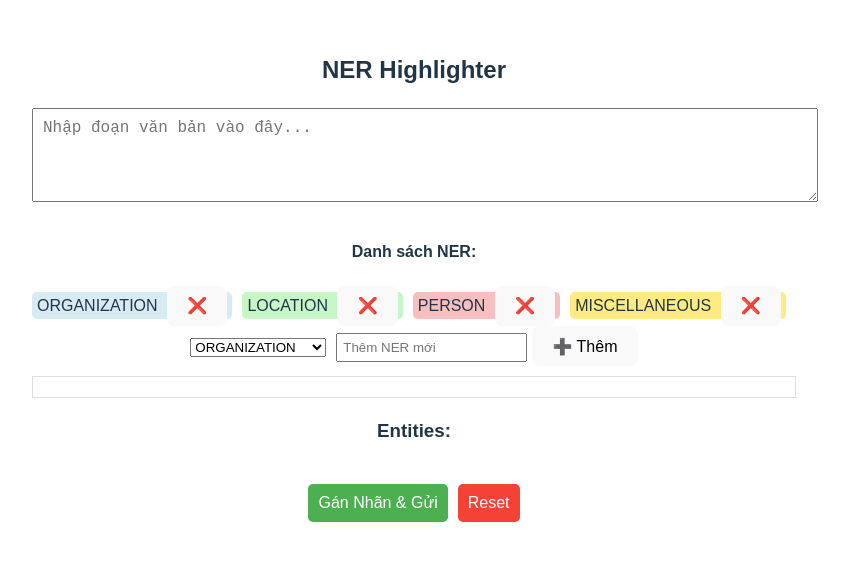
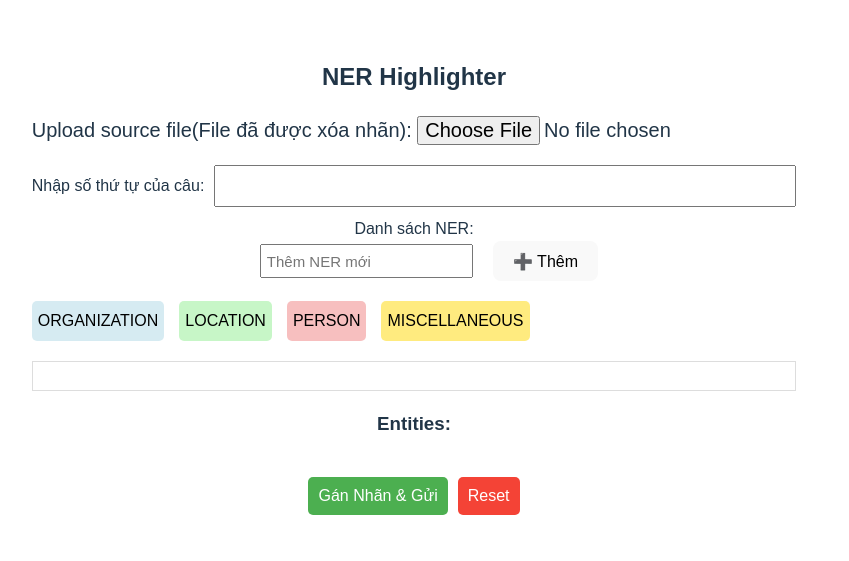
Before and after one commit to tamchamchi/CS321, a React (Vite) app in the folder client/: page / in a window 1280 px wide. Shown: the part 123-684 px from the top of the page, without its empty margins (226-1075 px from the left). Built offline with nearby package versions, Linux system fonts and the light colour scheme.

Commit message:
update interface

```diff
--- a/client/package.json
+++ b/client/package.json
@@ -10,6 +10,7 @@
     "preview": "vite preview"
   },
   "dependencies": {
+    "papaparse": "^5.5.2",
     "react": "^19.0.0",
     "react-dom": "^19.0.0"
   },
--- /dev/null
+++ b/client/src/pages/HightLightNER/CSVReader.jsx
@@ -0,0 +1,36 @@
+// CsvReader.js
+import Papa from "papaparse";
+
+const CSVReader = ({onCsvDataUpdate}) => {
+
+
+   // Hàm để đọc và parse file CSV
+  const handleFileUpload = (event) => {
+   const file = event.target.files[0];
+   Papa.parse(file, {
+     complete: (result) => {
+       const dataObj = result.data.reduce((acc, [index, content]) => {
+         acc[index.trim()] = content.trim();
+         return acc;
+       }, {});
+       onCsvDataUpdate(dataObj); // Gửi dữ liệu CSV lên component cha
+     },
+     skipEmptyLines: true,
+   });
+ };
+
+   return (
+      <div style={{height: "50px", fontSize: "20px"}}>
+      <label>Upload source file(File đã được xóa nhãn):  </label>
+     {/* Thêm input để upload file */}
+     <input
+       type="file"
+       accept=".csv"
+       onChange={handleFileUpload}
+       style={{ marginBottom: "10px", fontSize: "20px" }}
+     />
+   </div>
+   );
+ };
+
+ export default CSVReader;
--- a/client/src/pages/HightLightNER/HighLightText.jsx
+++ b/client/src/pages/HightLightNER/HighLightText.jsx
@@ -1,12 +1,15 @@
 const HighlightText = ({ text, handleSelection }) => (
    <div
      style={{
-             position: "relative",
+       minHeight: "30px",
        fontSize: "18px",
        border: "1px solid #ddd",
        padding: "10px",
        marginTop: "10px",
-             whiteSpace: "pre-wrap",
+       whiteSpace: "pre-wrap", // Giữ xuống dòng với đoạn văn bản dài
+       wordWrap: "break-word", // Ngắt từ để nằm gọn trong ô
+       overflowWrap: "break-word", // Ngắt từ khi không có khoảng trắng
+       boxSizing: "border-box", // Đảm bảo padding và border không làm thay đổi kích thước của ô
        cursor: "text"
      }}
      onMouseUp={handleSelection}
@@ -14,4 +17,5 @@ const HighlightText = ({ text, handleSelection }) => (
      {text}
    </div>
  );
-export default HighlightText
+
+ export default HighlightText;
--- /dev/null
+++ b/client/src/pages/HightLightNER/IndexSentenceInput.jsx
@@ -0,0 +1,22 @@
+const IndexSentenceInput = ({ indexSentence, setIndexSentence }) => {
+   return (
+     <div style={{ display: "flex", alignItems: "center", marginBottom: "10px" }}>
+       <label style={{ marginRight: "10px", whiteSpace: "nowrap" }}>
+         Nhập số thứ tự của câu:
+       </label>
+       <input
+         value={indexSentence}
+         onChange={(e) => setIndexSentence(e.target.value)}
+         style={{
+           width: "100%",
+           padding: "10px",
+           fontSize: "16px",
+           flex: 1,
+         }}
+       />
+       {/* <button style={{marginLeft: "20px", padding: "15px"}}>Xác nhận</button> */}
+     </div>
+   );
+ };
+
+ export default IndexSentenceInput;
--- a/client/src/pages/HightLightNER/NERSelection.jsx
+++ b/client/src/pages/HightLightNER/NERSelection.jsx
@@ -1,33 +1,79 @@
-const NERSelection = ({ nerOptions, selectedNER, setSelectedNER, newNER, setNewNER, addNewNER, removeNEROption, getColor }) => (
+const NERSelection = ({
+  nerOptions,
+  newNER,
+  setNewNER,
+  addNewNER,
+  removeNEROption,
+  getColor,
+  handleSetTag,
+}) => (
   <div>
-         <h4>Danh sách NER:</h4>
-         {nerOptions.map((ner, index) => (
-             <span
-                 key={index}
-                 style={{
-                     marginRight: "10px",
-                     padding: "5px",
-                     backgroundColor: getColor(ner),
-                     borderRadius: "5px"
-                 }}
-             >
-                 {ner} <button onClick={() => removeNEROption(ner)} style={{ marginLeft: "5px" }}>❌</button>
+    <span style={{ marginBottom: "10px", fontSize: "16px" }}>
+      Danh sách NER:
     </span>
-         ))}
-         <div>
-             <select onChange={(e) => setSelectedNER(e.target.value)} value={selectedNER}>
-                 {nerOptions.map((ner, index) => (
-                     <option key={index} value={ner}>{ner}</option>
-                 ))}
-             </select>
+    <div style={{ marginBottom: "20px" }}>
       <input
         type="text"
         placeholder="Thêm NER mới"
         value={newNER}
         onChange={(e) => setNewNER(e.target.value.toUpperCase())}
-                 style={{ marginLeft: "10px", padding: "5px" }}
+        style={{
+          height: "20px",
+          marginLeft: "30px",
+          padding: "5px",
+          fontSize: "15px",
+        }}
       />
-             <button onClick={addNewNER} style={{ marginLeft: "5px" }}>➕ Thêm</button>
+      <button
+        onClick={addNewNER}
+        style={{ minHeight: "30px", marginLeft: "20px" }}
+      >
+        ➕ Thêm
+      </button>
+    </div>
+    <div
+      style={{
+        marginBottom: "10px",
+        display: "flex",
+        flexDirection: "row",
+        flexWrap: "wrap",
+      }}
+    >
+      {nerOptions.map((ner, index) => (
+        <button
+          onClick={() => handleSetTag(ner)}
+          key={index}
+          style={{
+            display: "flex", // Sử dụng flex để căn chỉnh nội dung bên trong
+            alignItems: "center", // Căn giữa theo chiều dọc
+            marginRight: "15px",
+            marginBottom: "10px",
+            padding: "5px 5px 5px 5px",
+            backgroundColor: getColor(ner),
+            borderRadius: "5px",
+            height: "40px",
+          }}
+        >
+          {ner}
+          {ner !== "ORGANIZATION" &&
+            ner !== "LOCATION" &&
+            ner !== "PERSON" &&
+            ner !== "MISCELLANEOUS" && (
+              <button
+                onClick={() => removeNEROption(ner)}
+                style={{
+                  marginLeft: "10px", // Đẩy nút về sát bên phải
+                  fontSize: "12px", // Giảm kích thước chữ
+                  padding: "2px 5px", // Giảm padding
+                  height: "25px", // Giảm chiều cao của nút
+                  cursor: "pointer", // Thêm hiệu ứng con trỏ khi hover
+                }}
+              >
+                ❌
+              </button>
+            )}
+        </button>
+      ))}
     </div>
   </div>
 );
--- a/client/src/pages/HightLightNER/TextInput.jsx
+++ /dev/null
@@ -1,11 +0,0 @@
-const TextInput = ({ text, setText }) => (
-     <textarea
-         value={text}
-         onChange={(e) => setText(e.target.value)}
-         rows={4}
-         cols={50}
-         placeholder="Nhập đoạn văn bản vào đây..."
-         style={{ width: "100%", padding: "10px", fontSize: "16px", marginBottom: "10px" }}
-     />
-)
-export default TextInput
--- a/client/src/pages/HightLightNER/init.jsx
+++ b/client/src/pages/HightLightNER/init.jsx
@@ -1,23 +1,36 @@
 import React, { useState } from "react";
-import TextInput from "./TextInput";
+import IndexSentenceInput from "./IndexSentenceInput";
 import EntityList from "./EntityList";
 import NERSelection from "./NERSelection";
 import HighlightText from "./HighLightText";
+import CSVReader from "./CSVReader";
 
 const HighlightNER = () => {
-    const [text, setText] = useState();
+   const [csvData, setCsvData] = useState({});    //Khai báo biến để lấy data từ file csv chuyển đổi thành Object
+  const [indexSentence, setIndexSentence] = useState(""); // Khai báo index để biết số thứ tự của câu
+  const [selectedRange, setSelectedRange] = useState(null);
   const [tags, setTags] = useState([]);
-    const [selectedNER, setSelectedNER] = useState("ORGANIZATION");
-    const [nerOptions, setNerOptions] = useState(["ORGANIZATION", "LOCATION", "PERSON", "MISCELLANEOUS"]);
+  const [selectedNER, setSelectedNER] = useState("");
+  const [nerOptions, setNerOptions] = useState([
+    "ORGANIZATION",
+    "LOCATION",
+    "PERSON",
+    "MISCELLANEOUS",
+  ]);
   const [newNER, setNewNER] = useState("");
+
   const [responseData, setResponseData] = useState(null);
   const [loading, setLoading] = useState(false);
   const [nerColors, setNerColors] = useState({
-        "ORGANIZATION": "rgba(173, 216, 230, 0.5)", // Light Blue
-        "LOCATION": "rgba(144, 238, 144, 0.5)", // Light Green
-        "PERSON": "rgba(240, 128, 128, 0.5)", // Light Coral
-        "MISCELLANEOUS": "rgba(255, 215, 0, 0.5)", // Light Yellow
+    ORGANIZATION: "rgba(173, 216, 230, 0.5)", // Light Blue
+    LOCATION: "rgba(144, 238, 144, 0.5)", // Light Green
+    PERSON: "rgba(240, 128, 128, 0.5)", // Light Coral
+    MISCELLANEOUS: "rgba(255, 215, 0, 0.5)", // Light Yellow
   });
+
+  const handleCsvDataUpdate = (data) => {
+    setCsvData(data);
+  };
 
   const getRandomColor = () => {
     const r = Math.floor(Math.random() * 200 + 50);
@@ -30,19 +43,38 @@ const HighlightNER = () => {
     return nerColors[ner] || "rgba(211, 211, 211, 0.5)"; // Default Gray
   };
 
+
+  // Hàm lưu vị trí đoạn văn bản được bôi đen
   const handleSelection = () => {
    const selection = window.getSelection();
-        if (!selection.rangeCount) return;
+   if (selection.rangeCount === 0) return;
 
    const range = selection.getRangeAt(0);
-        const start = range.startOffset;
-        const end = range.endOffset;
-
-        if (start !== end && !tags.some(tag => tag.start === start && tag.end === end)) {
-            setTags([...tags, { start, end, ner: selectedNER, color: getColor(selectedNER) }]);
+   if (range.startOffset !== range.endOffset) {
+     setSelectedRange(range);
    }
  };
 
+ //Hàm để set Tag
+ const handleSetTag = (ner) => {
+   setSelectedNER(ner);
+   if (selectedRange &&
+       !tags.some((tag) => tag.start === selectedRange.startOffset && tag.end === selectedRange.endOffset)) {
+
+     setTags([
+       ...tags,
+       {
+         start: selectedRange.startOffset,
+         end: selectedRange.endOffset,
+         ner: ner,
+         color: getColor(ner)
+       }
+     ]);
+     setSelectedRange(null); // Reset sau khi đặt tag
+   }
+ };
+
+ //Hàm thêm NER mới
   const addNewNER = () => {
     if (newNER && !nerOptions.includes(newNER)) {
       const newColor = getRandomColor();
@@ -55,7 +87,7 @@ const HighlightNER = () => {
 
   const removeNEROption = (ner) => {
     if (nerOptions.length > 1) {
-            const updatedOptions = nerOptions.filter(item => item !== ner);
+      const updatedOptions = nerOptions.filter((item) => item !== ner);
       const updatedColors = { ...nerColors };
       delete updatedColors[ner];
 
@@ -67,11 +99,13 @@ const HighlightNER = () => {
     }
   };
 
+  //Hàm loại bỏ Tag
   const removeTag = (index) => {
     setTags(tags.filter((_, i) => i !== index));
   };
 
   const sendDataToBackend = async () => {
+   const text = csvData[indexSentence];
     const payload = { text, tags };
     setLoading(true);
     setResponseData(null);
@@ -100,9 +134,12 @@ const HighlightNER = () => {
   };
 
   return (
-        <div style={{ padding: "20px", fontFamily: "Arial" }}>
+    <div style={{ padding: "10px", fontFamily: "Arial" }}>
       <h2>NER Highlighter</h2>
-            <TextInput text={text} setText={setText} />
+      <CSVReader onCsvDataUpdate={handleCsvDataUpdate}/>
+
+      <IndexSentenceInput indexSentence={indexSentence} setIndexSentence={setIndexSentence} />
+
       <NERSelection
         nerOptions={nerOptions}
         selectedNER={selectedNER}
@@ -112,9 +149,17 @@ const HighlightNER = () => {
         addNewNER={addNewNER}
         removeNEROption={removeNEROption}
         getColor={getColor}
+        handleSetTag={handleSetTag}
       />
-            <HighlightText text={text} handleSelection={handleSelection} />
-            <EntityList tags={tags} text={text} getColor={getColor} removeTag={removeTag} />
+
+      <HighlightText text={csvData[indexSentence]} handleSelection={handleSelection} />
+
+      <EntityList
+        tags={tags}
+        text={csvData[indexSentence]}
+        getColor={getColor}
+        removeTag={removeTag}
+      />
 
       {/* Button gửi dữ liệu */}
       <button
@@ -132,10 +177,11 @@ const HighlightNER = () => {
       >
         {loading ? "Đang xử lý..." : "Gán Nhãn & Gửi"}
       </button>
+
       {/* Button Reset */}
       <button
         onClick={() => {
-                    setText("");
+          setIndexSentence("")
           setTags([]);
           setResponseData(null);
         }}
@@ -148,7 +194,7 @@ const HighlightNER = () => {
           backgroundColor: "#f44336",
           color: "white",
           border: "none",
-                    borderRadius: "5px"
+          borderRadius: "5px",
         }}
       >
         Reset
@@ -156,7 +202,14 @@ const HighlightNER = () => {
 
       {/* Hiển thị phản hồi từ Backend */}
       {responseData && (
-                <div style={{ marginTop: "20px", padding: "10px", backgroundColor: "#f9f9f9", borderRadius: "5px" }}>
+        <div
+          style={{
+            marginTop: "20px",
+            padding: "10px",
+            backgroundColor: "#f9f9f9",
+            borderRadius: "5px",
+          }}
+        >
           <h3>Kết quả từ Backend:</h3>
           <pre style={{ whiteSpace: "pre-wrap", wordWrap: "break-word" }}>
             {responseData}
```
Also changed, not shown: client/src/pages/HightLightNER/EntityList.jsx (+8 -1 lines), 2 other files (tests, documents, lock files or other folders). Lines whose indentation alone changed are shown as unchanged.
